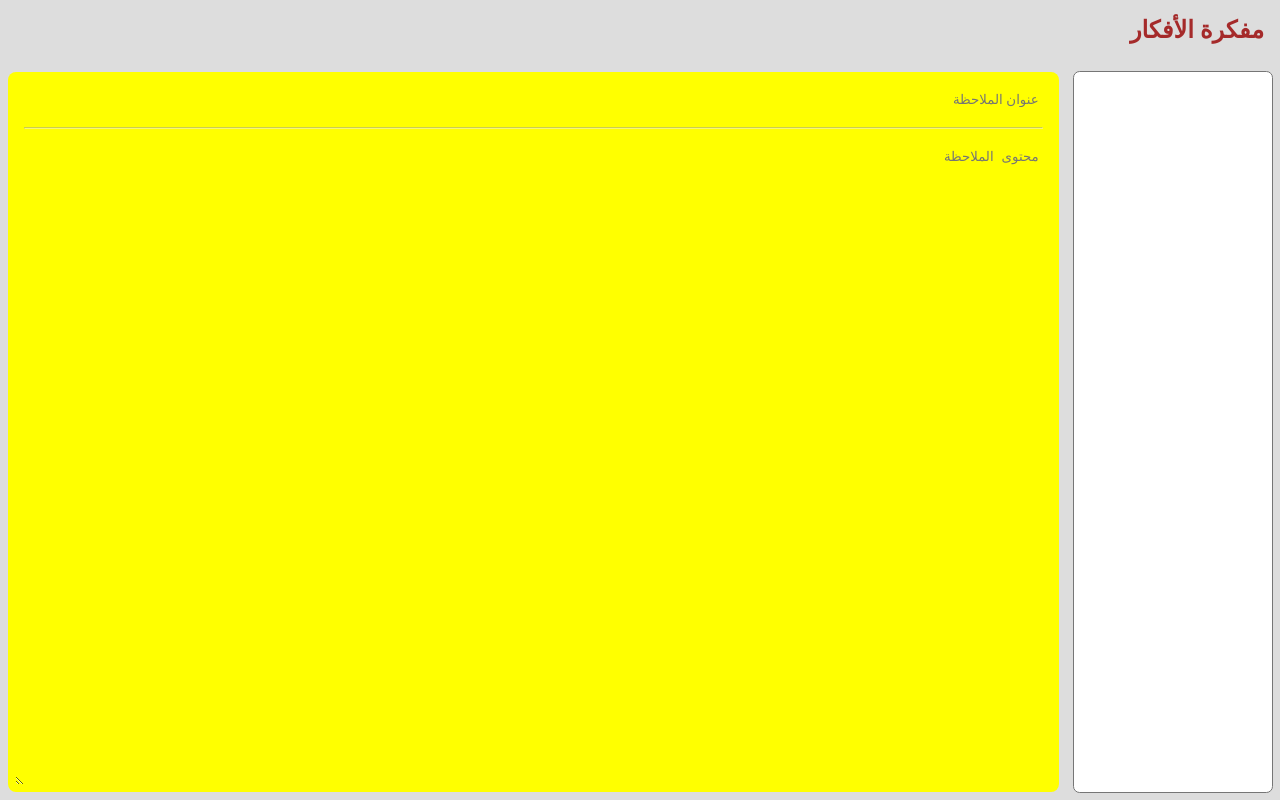
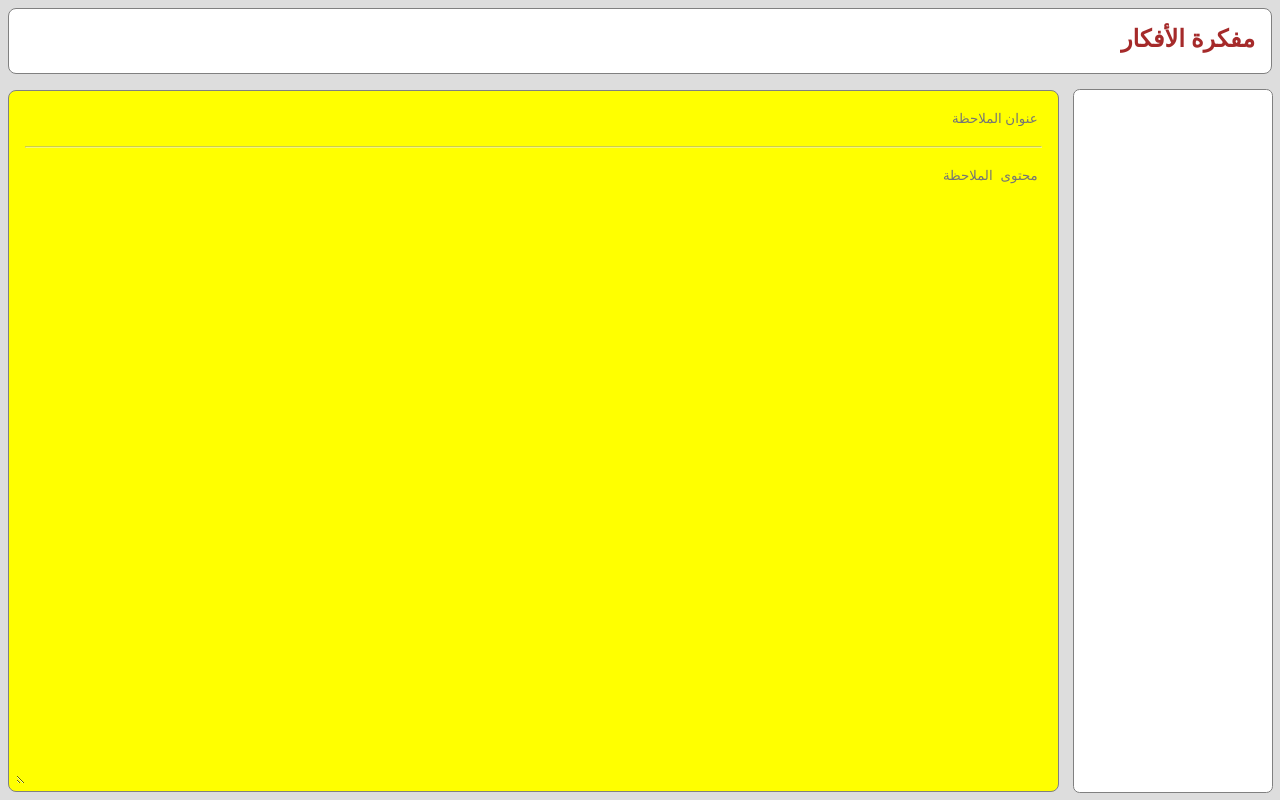
Before and after one commit to mosab059/ThoughtNote, a plain HTML site: page index.html in a window 1280 px wide. Drawn offline with Linux system fonts and the light colour scheme.

Commit message:
design improvements

```diff
--- a/css/app.css
+++ b/css/app.css
@@ -12,7 +12,7 @@ html, body {
 
 .navbar {
   height: 2em;
-  padding: 0.5em;
+  padding: 1em;
 }
 
 .navbar, input, textarea, .note, .note-list {
@@ -22,6 +22,12 @@ html, body {
 }
 
 .note { background: yellow; }
+
+.navbar { background: white; }
+
+.navbar, .note, select { border: 1px solid grey; }
+
+select { outline: 0; }
 
 input, textarea {
   padding: 1em;
```
